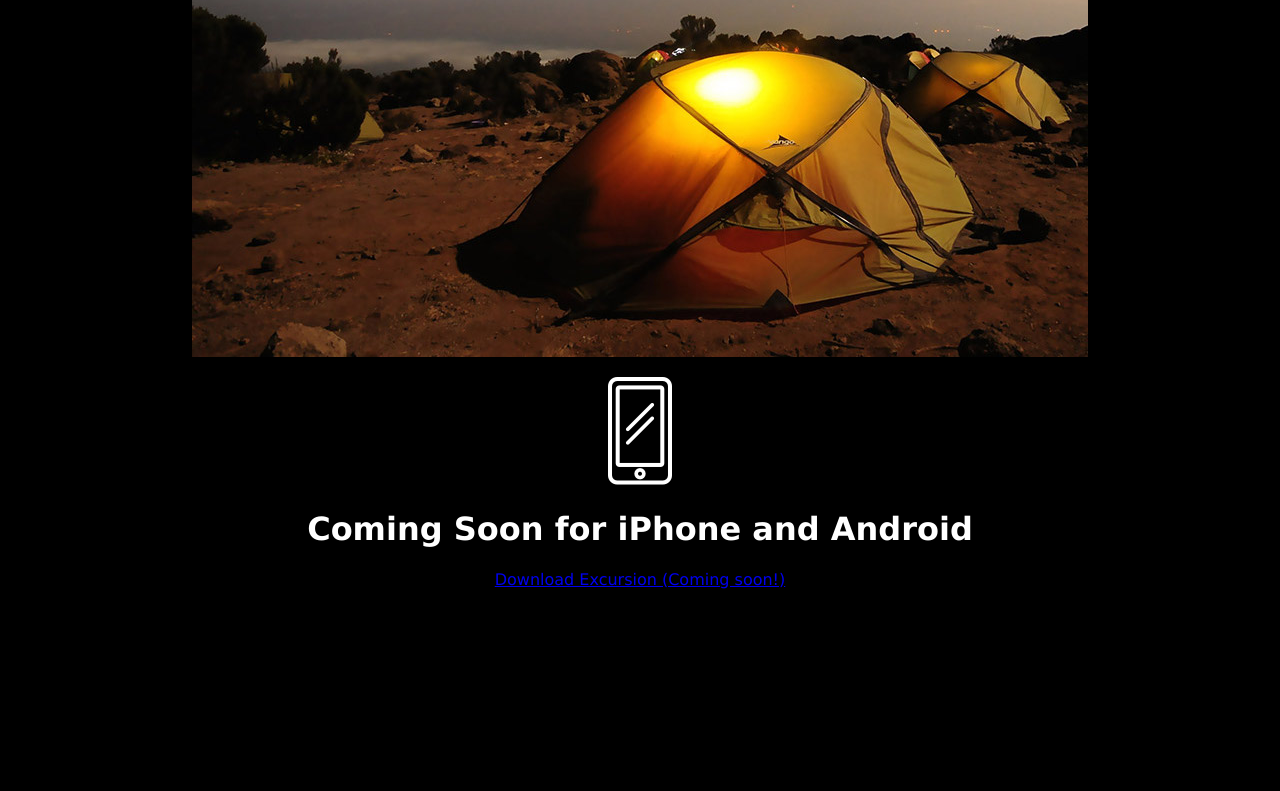
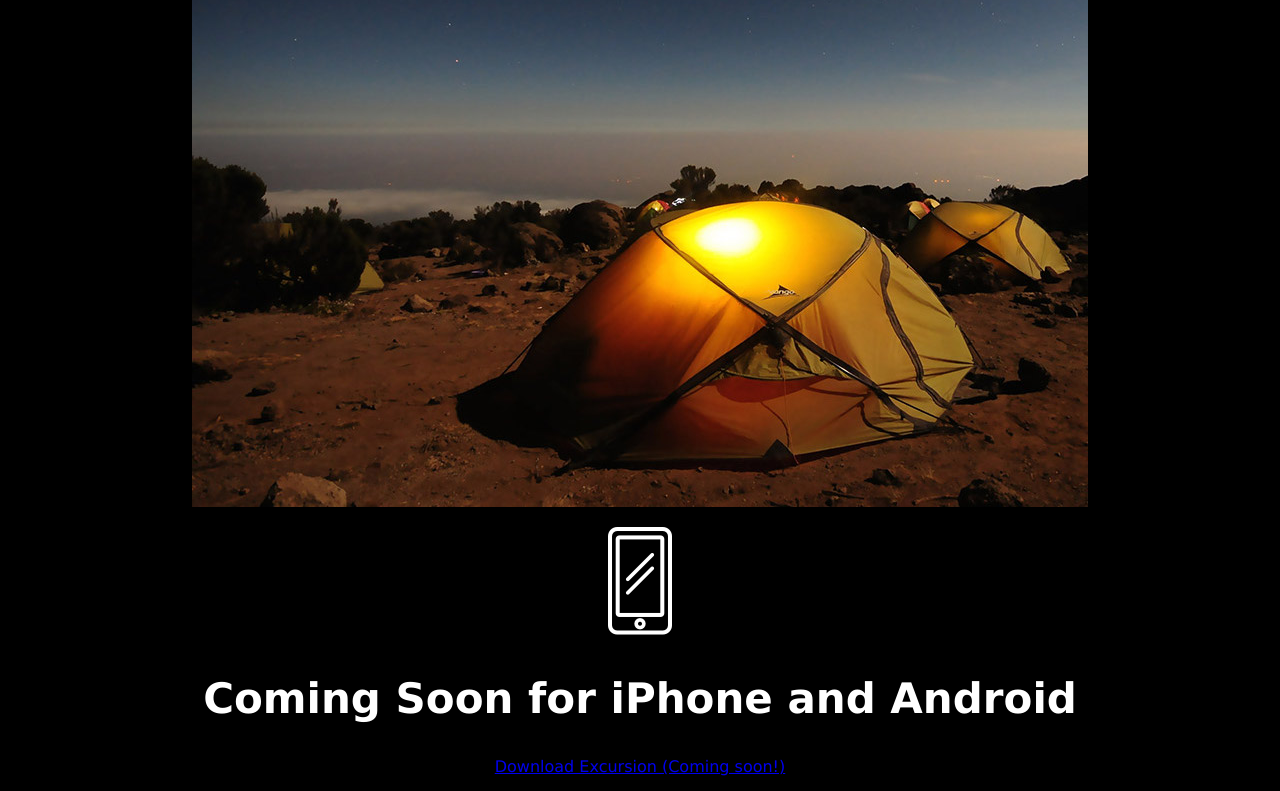
Before and after one commit to jbussgang/excursion, a plain HTML site: page index.html in a window 1280 px wide. Shown: the part 556-1347 px from the top of the page. Before the commit the page ends 1196 px from the top, so only its background shows below. Drawn offline with Linux system fonts and the light colour scheme.

Commit message:
Final CSS touches: Finished version

```diff
--- a/index.html
+++ b/index.html
@@ -9,13 +9,13 @@
     <p class="link"><a href="http://www.flybridge.com/team-member/jeff-bussgang/" target="_blank">
       Download Excursion (Coming soon!)</a></p>
     <video src=".\res\excursion.mp4" autoplay="true" loop="true"></video>
-    <h1>Your personal travel guide</h1>
+    <h2>Your personal travel guide</h2>
     <p class="gray">Excursion remembers places you like, and recommends new points of interest around you.</p>
     <p><img src=".\res\camp.jpg"></p>
     <p><img src=".\res\phone.png"></p>
-    <h1>Coming Soon for iPhone and Android</h1>
+    <h2>Coming Soon for iPhone and Android</h2>
     <p class="link"><a href="http://www.flybridge.com/team-member/jeff-bussgang/" target="_blank">
       Download Excursion (Coming soon!)</a></p>
-    <p class="gray" "copyright">© Excursion</p>
+    <p class="gray copyright">© Excursion</p>
   </body>
 </html>
--- a/res/css/style.css
+++ b/res/css/style.css
@@ -1,8 +1,24 @@
-html{
+body{
   background-color: black;
   font-family: verdana;
   text-align: center;
 }
 h1{
   color: white;
+  font-size: 50px;
 }
+h2{
+  color: white;
+  font-size: 42px;
+}
+.gray{
+  color: gray;
+  font-size: 21px;
+}
+.copyright{
+  text-align: right;
+}
+.link{
+  color: aquamarine;
+  font-size: 16px;
+}
```
